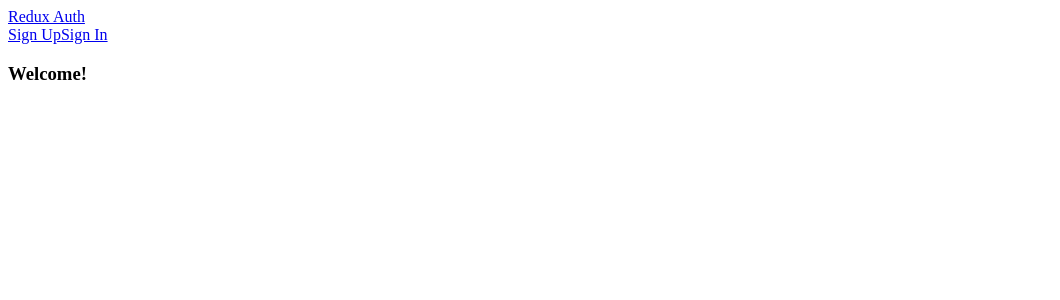
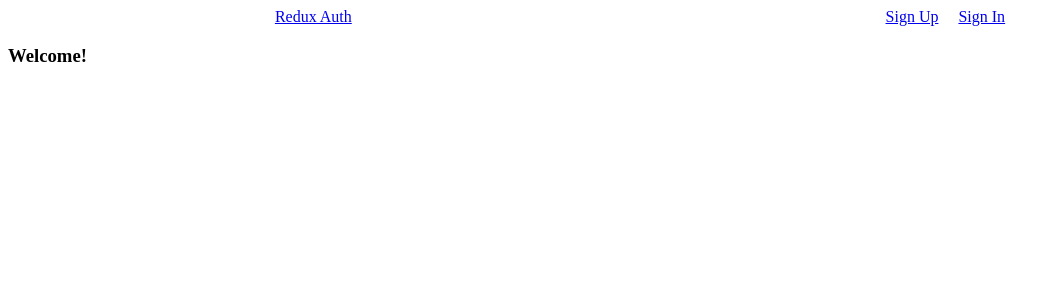
Before and after one commit to Lukazovic/Advanced-React-and-Redux, a React (Create React App) app in the folder Authentication/client/: page / in a window 1280 px wide. Shown: the top 300 px of the page, without its empty margins (0-1060 px from the left). Built offline with nearby package versions, Linux system fonts and the light colour scheme.

Commit message:
Add a bit o style to the Header

```diff
--- a/Authentication/client/src/components/Header.js
+++ b/Authentication/client/src/components/Header.js
@@ -1,6 +1,8 @@
 import React from "react";
 import { Link } from "react-router-dom";
 import { connect } from "react-redux";
+
+import "./HeaderStyle.css";
 
 function Header({ authenticated }) {
   const renderLinks = () => {
@@ -21,7 +23,7 @@
     );
   };
   return (
-    <div>
+    <div className="header">
       <Link to="/">Redux Auth</Link>
       {renderLinks()}
     </div>
--- /dev/null
+++ b/Authentication/client/src/components/HeaderStyle.css
@@ -0,0 +1,8 @@
+.header {
+  display: flex;
+  justify-content: space-around;
+}
+
+.header a {
+  margin: 0 10px;
+}
```
